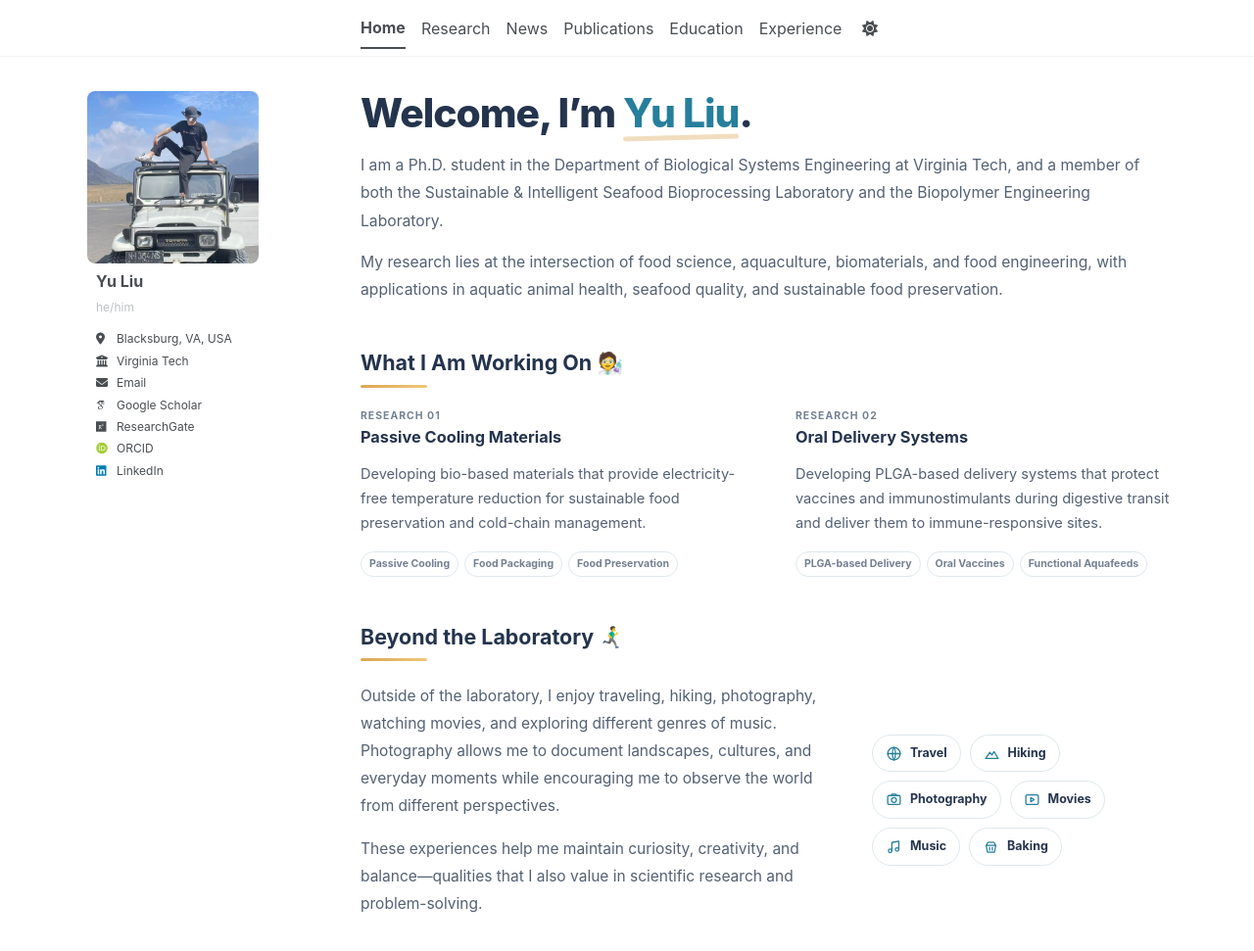
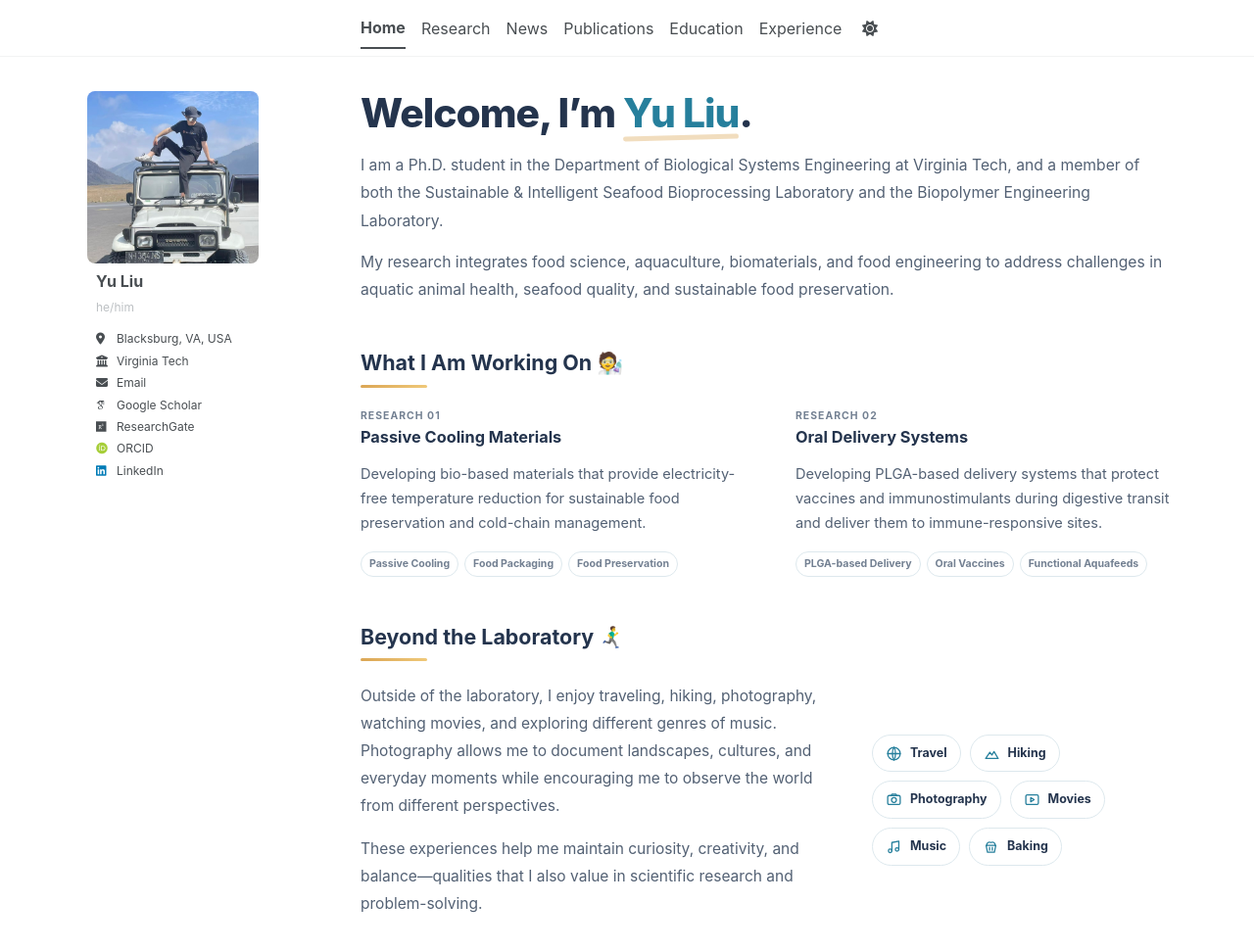
Before and after one commit to yuliu0322/yuliu0322.github.io, a Jekyll site: the page built from _pages/about.md, in a window 1280 px wide and 1031 px high. Shown: the top 971 px of the window at 98% size. Built offline with Jekyll 4.4.1, drawn with Linux system fonts in a browser that asks for light colours; some web fonts are replaced; a script bundle is joined from its source files by our own code; library files that are not in the unit come from our copies.

Commit message:
Update about.md

```diff
--- a/_pages/about.md
+++ b/_pages/about.md
@@ -315,9 +315,7 @@ html[data-theme="dark"] .home-welcome {
     </p>
 
     <p class="home-description">
-      My research lies at the intersection of food science, aquaculture, biomaterials,
-      and food engineering, with applications in aquatic animal health, seafood quality,
-      and sustainable food preservation.
+      My research integrates food science, aquaculture, biomaterials, and food engineering to address challenges in aquatic animal health, seafood quality, and sustainable food preservation.
     </p>
 
   </section>
```
